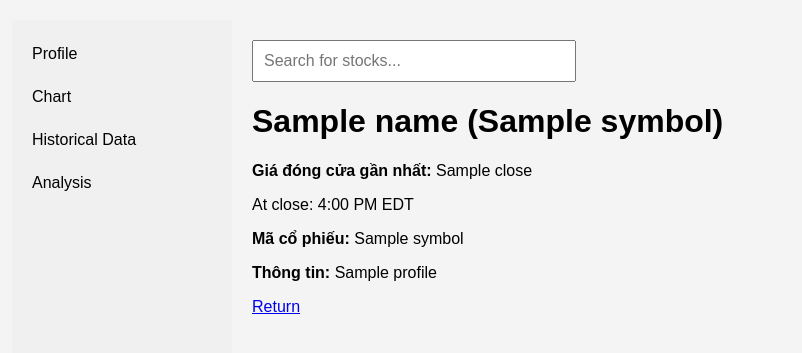
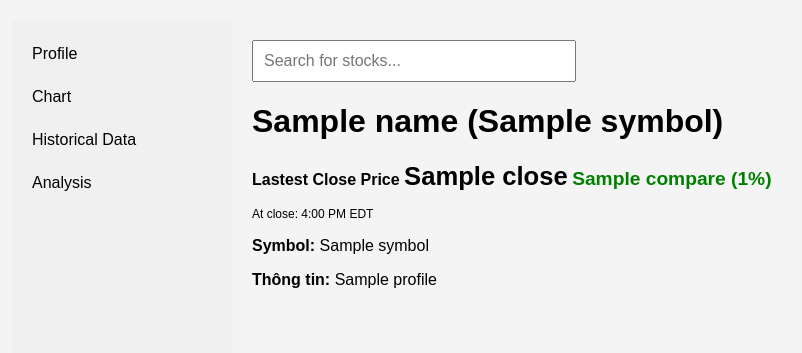
Before and after one commit to Monkey-D-Luc/Realtime-Stock-Price-Tracker, a Django app: template Project/search/templates/profile.html in a window 1280 px wide. Shown: the top 353 px of the page, without its empty margins (8-810 px from the left). Run offline with Django 5.2, Linux system fonts and the light colour scheme; the template is opened without the code that fills it: most values are stand-ins (such as "Sample title", 1, 10 or a date in 2020); parts of the project's set-up code (start-up, migrations or seed data) failed here and were passed over.

Commit message:
compare closeprice

```diff
--- a/Project/search/templates/profile.html
+++ b/Project/search/templates/profile.html
@@ -6,7 +6,6 @@
 {% block content %}
 <main id="stock-detail">
     <p><strong>Thông tin:</strong> <span>{{ profile }}</span></p>
-    <a href="/" class="btn">Return</a>
 </main>
 {% endblock %}
 
--- a/Project/search/templates/sidebar.html
+++ b/Project/search/templates/sidebar.html
@@ -12,6 +12,21 @@
         .active { background-color: #a0c0e0; }
         .content { margin-left: 220px; padding: 20px; }
         .search-container { margin-bottom: 20px; }
+        .price-change { font-size: 24px; font-weight: bold; }
+        .positive { color: green; }
+        .negative { color: red; }
+        #close-price.highlight {
+            font-size: 1.6em;
+            font-weight: bold;
+        }
+        .price-change .small-text {
+            font-size: 0.8em;
+            display: inline;
+            vertical-align: middle;
+        }
+        .note{
+            font-size:0.75em;
+        }
     </style>
     <link rel="stylesheet" href="{% static 'style.css' %}">
 </head>
@@ -29,9 +44,15 @@
         </div>
         <h1>{{ name }} ({{ symbol }})</h1>
         <main id="stock-detail">
-            <p><strong>Giá đóng cửa gần nhất:</strong> <span id="close-price">{{ close }}</span></p>
-            <p>At close: 4:00 PM EDT</p>
-            <p><strong>Mã cổ phiếu:</strong> <span id="stock-symbol">{{ symbol }}</span></p>
+            <p>
+                <strong>Lastest Close Price</strong>
+                <span id="close-price" class="highlight">{{ close }}</span>
+                <span class="price-change {% if compare < 0 %}negative{% else %}positive{% endif %}">
+                    <span class="small-text">{{ compare }} ({{ percent }}%)</span>
+                </span>
+            </p>
+            <p class="note">At close: 4:00 PM EDT</p>
+            <p><strong>Symbol:</strong> <span id="stock-symbol">{{ symbol }}</span></p>
         </main>
         {% block content %}{% endblock %}
     </div>
```
Also changed, not shown: Project/search/tests.py (+6 -6 lines), Project/search/views.py (+16 -6 lines).
